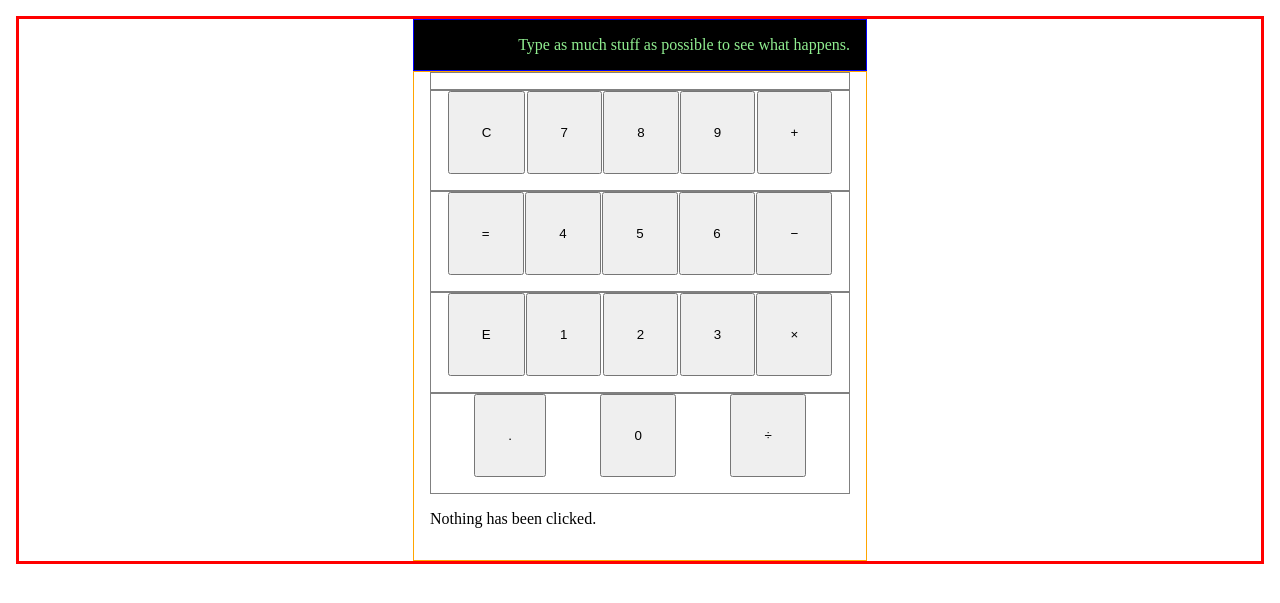
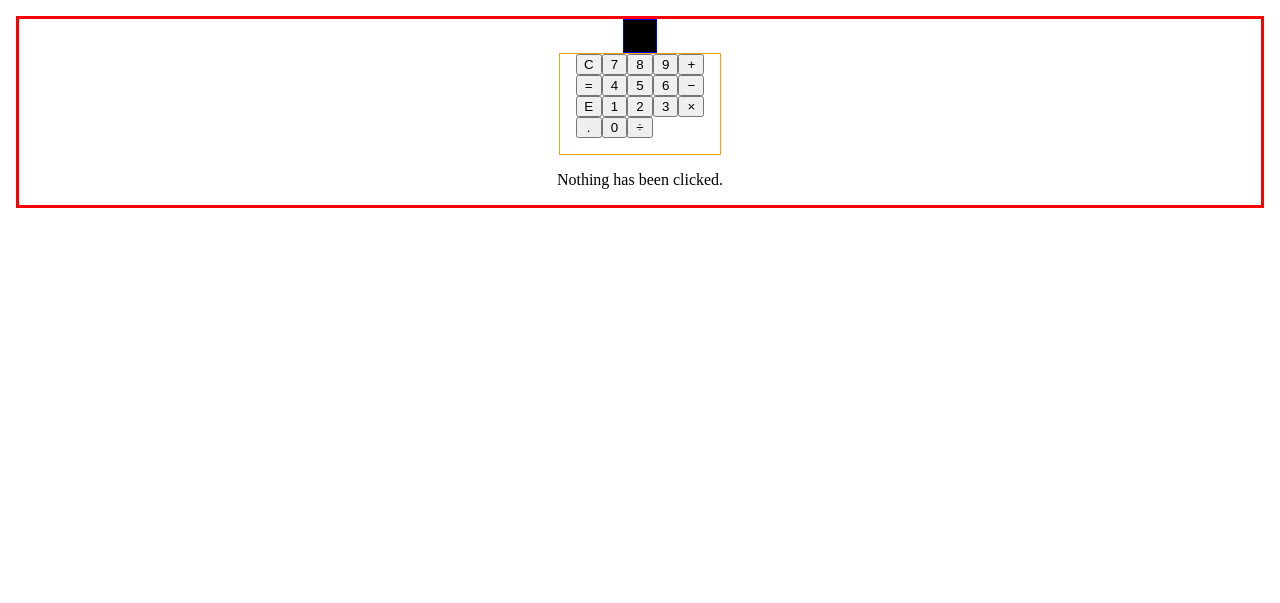
Before and after one commit to arnoprincestonpan/php-calculator-2, a PHP site: page / in a window 1280 px wide. Shown: the top 603 px of the page. Run offline with PHP 8.4, Linux system fonts and the light colour scheme.

Commit message:
removed old formatting kept it simple to focus on display

```diff
--- a/index.php
+++ b/index.php
@@ -1,20 +1,23 @@
 <?php
     $btnAll = ["C", "7", "8", "9", "&plus;", "=", "4", "5", "6", "&minus;", "E", "1", "2", "3", "&times;", ".", "0","&divide;"];
-    $btns = "<div class='btns'>";
-    $display = "Type as much stuff as possible to see what happens.";
+
+    $btns = "";
+    foreach($btnAll as $key => $value){
+        $btns .= "<input class='btns' type='submit' name='btn-submit' value='$value'  />";
+    }
 
     $msg = "<p>Nothing has been clicked.</p>";
+    $display = "";
 
-    foreach($btnAll as $key => $value){
-        if($key % 5 == 0){
-            $btns .= "</div><div class='btns'><input type='submit' name='btn-submit' value='$value'  />";
-            continue;
-        }
-        $btns .= "<input type='submit' name='btn-submit' value='$value'  />";
+    session_start();
+
+    if(!isset($_SESSION['display'])){
+        $_SESSION["display"] = [];
     }
 
     if(isset($_GET["btn-submit"])){
-        $msg .= "<p>Clicked</p>";
+        array_push($_SESSION["display"], $_GET["btn-submit"]);
+        $display = implode("", $_SESSION["display"]);
     }
 ?>
 
@@ -29,12 +32,12 @@
 </head>
 <body>
     <div id="container">
-        <form id="display-area" action="<?= $_SERVER['PHP_SELF']?>" method="get">
+        <div id="display-area">
             <?= $display ?>
+        </div>
+        <form id="btn-area" action="<?= $_SERVER['PHP_SELF']?>" method="get" id="btn-area">
+            <?= $btns ?>
         </form>
-        <div id="btn-area">
-            <?= $btns ?>
-        </div>
         <div>
             <?= $msg ?>
         </div>
--- a/styles.css
+++ b/styles.css
@@ -23,34 +23,17 @@ body{
     text-align: right;
 
     padding: 1rem;
-
-    width: 420px;
-    max-width: 450px;
 }
 
 #btn-area{
-    display: flex;
-    flex-direction: column;
 
     padding: 1rem;
     padding-top: 0rem;
 
     border: 1px solid orange;
 
-    width: 420px;
+    align-content: center;
+
+    display: grid;
+    grid-template-columns: repeat(5, 1fr);
 }
-
-.btns{
-    display: flex;
-    flex-direction: row;
-    justify-content: space-around;
-
-    padding: 1rem;
-    padding-top: 0rem;
-
-    border: 1px solid grey;
-}
-
-.btns > input{
-    padding: 2rem;
-}
```
